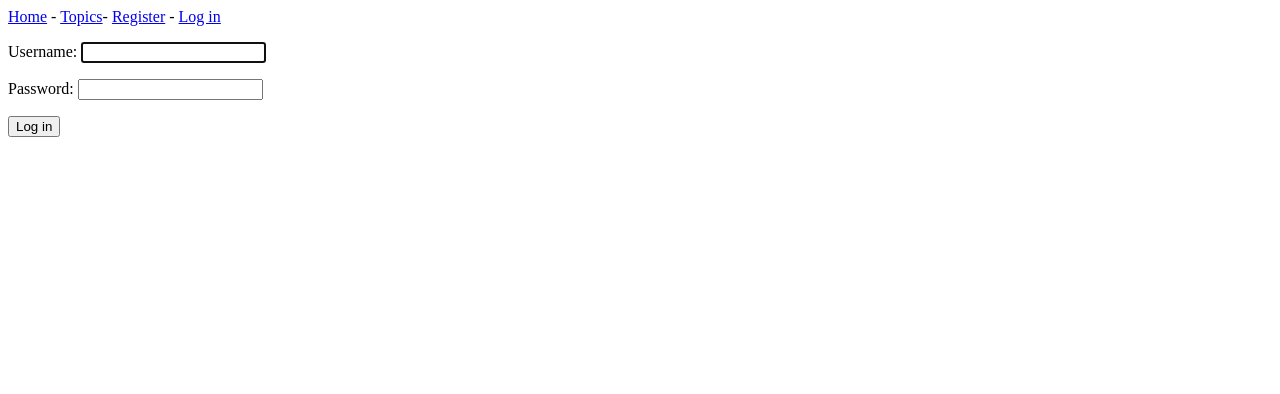
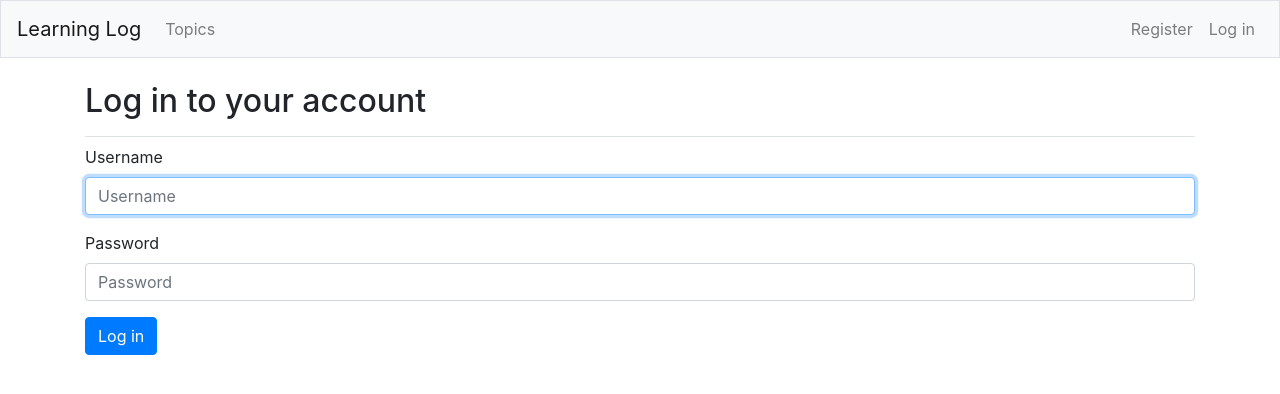
Before and after one commit to NickyGuants/Django-Learning_Log-System, a Django app: page /users/login/ in a window 1280 px wide. Shown: the top 394 px of the page. Run offline with Django 3.2, Linux system fonts and the light colour scheme; some libraries are stand-ins or nearby versions.

Commit message:
styled using bootstrap

```diff
--- a/Learning_log/settings.py
+++ b/Learning_log/settings.py
@@ -34,6 +34,9 @@ INSTALLED_APPS = [
     #My Apps
     'learning_logs',
     'users',
+
+    #Third party apps
+    'bootstrap4',
     #Default Django apps
     'django.contrib.admin',
     'django.contrib.auth',
@@ -41,6 +44,7 @@ INSTALLED_APPS = [
     'django.contrib.sessions',
     'django.contrib.messages',
     'django.contrib.staticfiles',
+
 ]
 
 MIDDLEWARE = [
--- a/learning_logs/templates/learning_logs/base.html
+++ b/learning_logs/templates/learning_logs/base.html
@@ -1,3 +1,4 @@
+<!-- before styling
 <p>
     <a href="{% url 'learning_logs:index' %}">Home</a> -
     <a href="{% url 'learning_logs:topics' %}">Topics</a>-
@@ -9,4 +10,60 @@
         <a href="{% url 'users:login' %}">Log in</a>
     {% endif %}
 </p>
-{% block content %}{% endblock content %}
+
+
+-->
+
+{% load bootstrap4 %}
+<!doctype html>
+<html lang="en"></html>
+<head>
+    <meta charset="utf-8">
+    <meta name="viewport" content="width=device-width, initial-scale=1,
+    shrink-to-fit=no">
+    <title>Learning Log</title>
+    {% bootstrap_css %}
+    {% bootstrap_javascript jquery='full' %}
+</head>
+
+<body>
+    <nav class="navbar navbar-expand-md navbar-light bg-light mb-4 border">
+        <a class="navbar-brand" href="{% url 'learning_logs:index'%}">Learning Log</a>
+        <button class="navbar-toggler" type="button" data-toggle="collapse"
+            data-target="#navbarCollapse" aria-controls="navbarCollapse"
+            aria-expanded="false" aria-label="Toggle navigation">
+            <span class="navbar-toggler-icon"></span>
+        </button>
+        <div class="collapse navbar-collapse" id="navbarCollapse">
+            <ul class="navbar-nav mr-auto">
+                <li class="nav-item">
+                    <a class="nav-link" href="{% url 'learning_logs:topics'%}">Topics</a></li>
+            </ul>
+            <ul class="navbar-nav ml-auto">
+                {% if user.is_authenticated %}
+                    <li class="nav-item">
+                        <span class="navbar-text"}">Hello, {{ user.username }}.</span>
+                    </li>
+                    <li class="nav-item">
+                        <a class="nav-link" href="{% url 'users:logout' %}">Log out</a>
+                    </li>
+                {% else %}
+                    <li class="nav-item">
+                        <a class="nav-link" href="{% url 'users:register' %}">Register</a>
+                    </li>
+                    <li class="nav-item">
+                        <a class="nav-link" href="{% url 'users:login' %}">Log in</a></li>
+                {% endif %}
+            </ul>
+        </div>
+    </nav>
+    <main role="main" class="container">
+        <div class="pb-2 mb-2 border-bottom">
+            {% block page_header %}{% endblock page_header %}
+        </div>
+        <div>
+            {% block content %}{% endblock content %}
+        </div>
+    </main>
+</body>
+</html>
--- a/users/templates/registration/login.html
+++ b/users/templates/registration/login.html
@@ -1,5 +1,6 @@
 {% extends "learning_logs/base.html" %}
-{% block content %}
+<!--
+
     {% if form.errors %}
         <p>Your username and password didn't match. Please try again.</p>
     {% endif %}
@@ -7,6 +8,19 @@
         {% csrf_token %}
         {{ form.as_p }}
         <button name="submit">Log in</button>
+-->
+
+{% load bootstrap4 %}
+{% block page_header %}
+    <h2>Log in to your account</h2>
+{% endblock page_header %}
+{% block content %}
+    <form method="post" action="{% url 'users:login' %}" class="form">
+        {% csrf_token %}
+        {% bootstrap_form form %}
+        {% buttons %}
+        <button name="submit" class="btn btn-primary">Log in</button>
+        {% endbuttons %}
         <input type="hidden" name="next" value="{% url 'learning_logs:index' %}" />
     </form>
 {% endblock content %}
```
Also changed, not shown: learning_logs/templates/learning_logs/index.html (+14 -1 lines).
